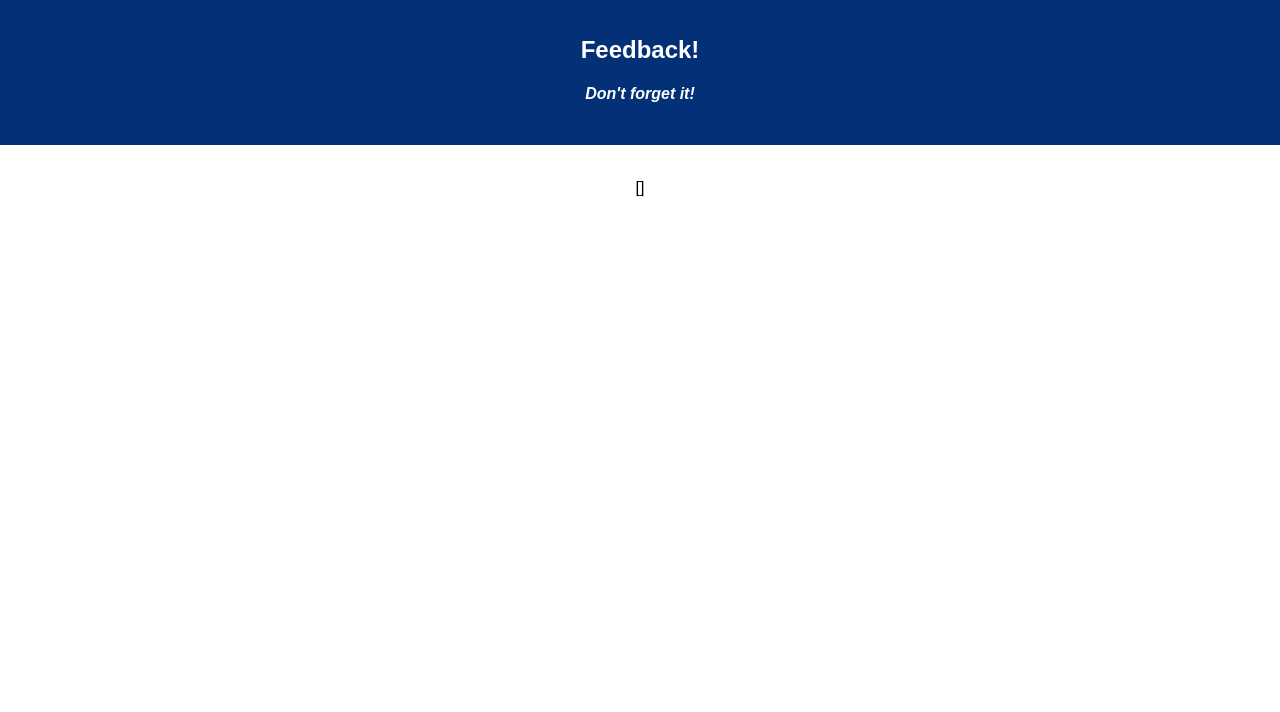
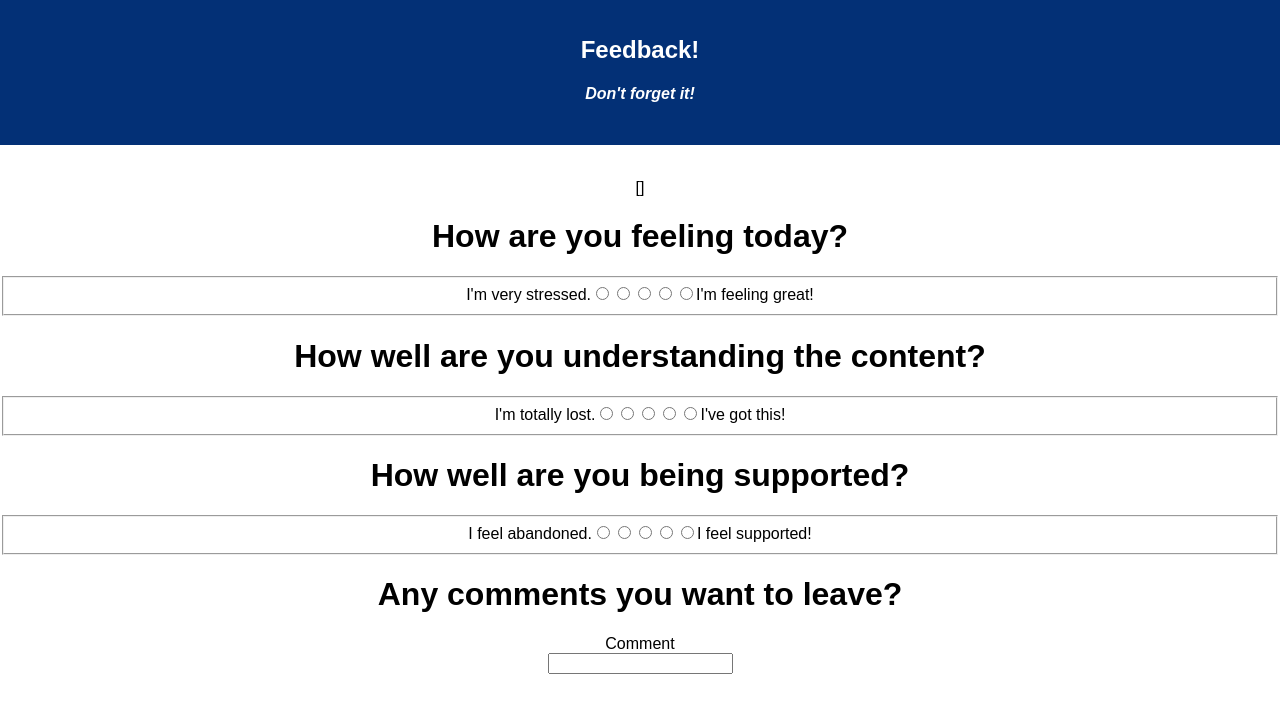
Before and after one commit to joelburdorf/redux-feedback-loop, a React (Create React App) app: page / in a window 1280 px wide. Shown: the top 712 px of the page. Built offline with nearby package versions, Linux system fonts and the light colour scheme; no server answers.

Commit message:
added some components

```diff
--- a/src/components/App/App.js
+++ b/src/components/App/App.js
@@ -3,6 +3,8 @@ import axios from 'axios';
 // import { HashRouter as Router, Route, Link } from 'react-router-dom';
 import './App.css';
 import { connect } from 'react-redux';
+import HowYaFeelin from '../HowYaFeelin/HowYaFeelin';
+
 
 class App extends Component {
 
@@ -22,7 +24,6 @@ class App extends Component {
         type: 'SET_FEEDBACK',
         payload: response.data
       })
-
     }).catch((err) => {
       console.log('cannot GET feedback');
 
@@ -39,12 +40,12 @@ class App extends Component {
         </header>
         <br/>
         <p>{JSON.stringify(this.props.reduxState.feedbackReducer)}</p>
+        <HowYaFeelin />
+
       </div>
     );
   }
 }
-
-
 
 const putReduxStateOnProps = (reduxState) => ({
   reduxState,
--- /dev/null
+++ b/src/components/Comment/Comment.js
@@ -0,0 +1,22 @@
+import React, { Component } from 'react';
+
+
+class Comment extends Component {
+
+    render() {
+        return (
+            <div>
+                <h1>Any comments you want to leave?</h1>
+
+                <form>
+                   <label>Comment</label>
+                   <br></br>
+                   <input></input>
+                </form>
+
+            </div>
+        )
+    }
+}
+
+export default Comment;
--- a/src/components/HowYaFeelin/HowYaFeelin.js
+++ b/src/components/HowYaFeelin/HowYaFeelin.js
@@ -1,14 +1,28 @@
 import React, { Component } from 'react';
+import Understanding from '../Understanding/Understanding';
 
 
 class HowYaFeelin extends Component {
-
 
     render() {
         return (
             <div>
                 <h1>How are you feeling today?</h1>
 
+                <form>
+                    <fieldset id="group1">
+
+                        <label>I'm very stressed.</label>
+                        <input type='radio' value='value1' name='group1'></input>
+                        <input type='radio' value='value2' name='group1'></input>
+                        <input type='radio' value='value3' name='group1'></input>
+                        <input type='radio' value='value4' name='group1'></input>
+                        <input type='radio' value='value5' name='group1'></input>
+                        <label>I'm feeling great!</label>
+
+                    </fieldset>
+                </form>
+                <Understanding />
             </div>
         )
     }
--- /dev/null
+++ b/src/components/Supported/Supported.js
@@ -0,0 +1,31 @@
+import React, { Component } from 'react';
+import Comment from '../Comment/Comment';
+
+
+class Supported extends Component {
+
+    render() {
+        return (
+            <div>
+                <h1>How well are you being supported?</h1>
+
+                <form>
+                    <fieldset id="group3">
+
+                        <label>I feel abandoned.</label>
+                        <input type='radio' value='value1' name='group3'></input>
+                        <input type='radio' value='value2' name='group3'></input>
+                        <input type='radio' value='value3' name='group3'></input>
+                        <input type='radio' value='value4' name='group3'></input>
+                        <input type='radio' value='value5' name='group3'></input>
+                        <label>I feel supported!</label>
+
+                    </fieldset>
+                </form>
+                <Comment />
+            </div>
+        )
+    }
+}
+
+export default Supported;
--- /dev/null
+++ b/src/components/Understanding/Understanding.js
@@ -0,0 +1,31 @@
+import React, { Component } from 'react';
+import Supported from '../Supported/Supported';
+
+
+class Understanding extends Component {
+
+    render() {
+        return (
+            <div>
+                <h1>How well are you understanding the content?</h1>
+
+                <form>
+                    <fieldset id="group2">
+
+                        <label>I'm totally lost.</label>
+                        <input type='radio' value='value1' name='group2'></input>
+                        <input type='radio' value='value2' name='group2'></input>
+                        <input type='radio' value='value3' name='group2'></input>
+                        <input type='radio' value='value4' name='group2'></input>
+                        <input type='radio' value='value5' name='group2'></input>
+                        <label>I've got this!</label>
+
+                    </fieldset>
+                </form>
+                <Supported />
+            </div>
+        )
+    }
+}
+
+export default Understanding;
```
